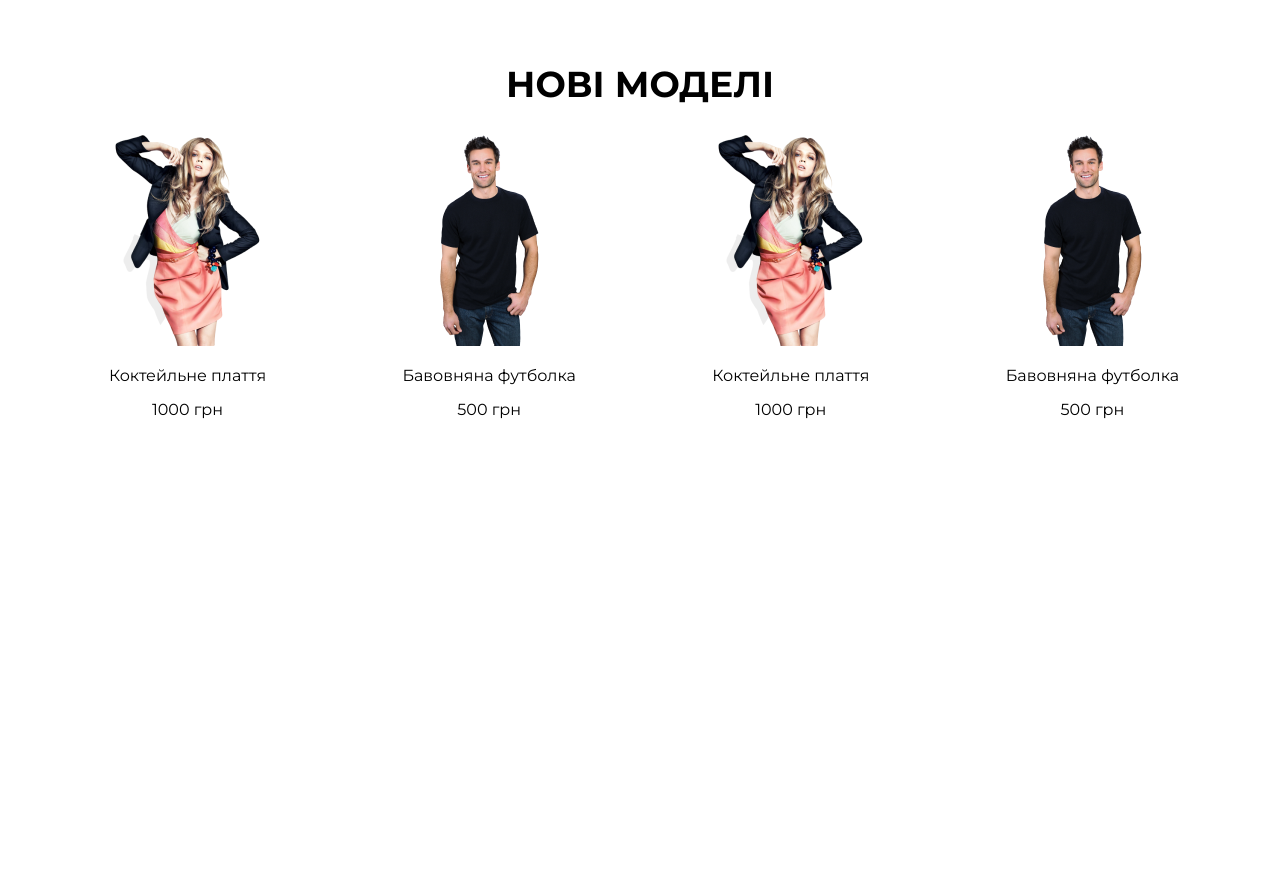
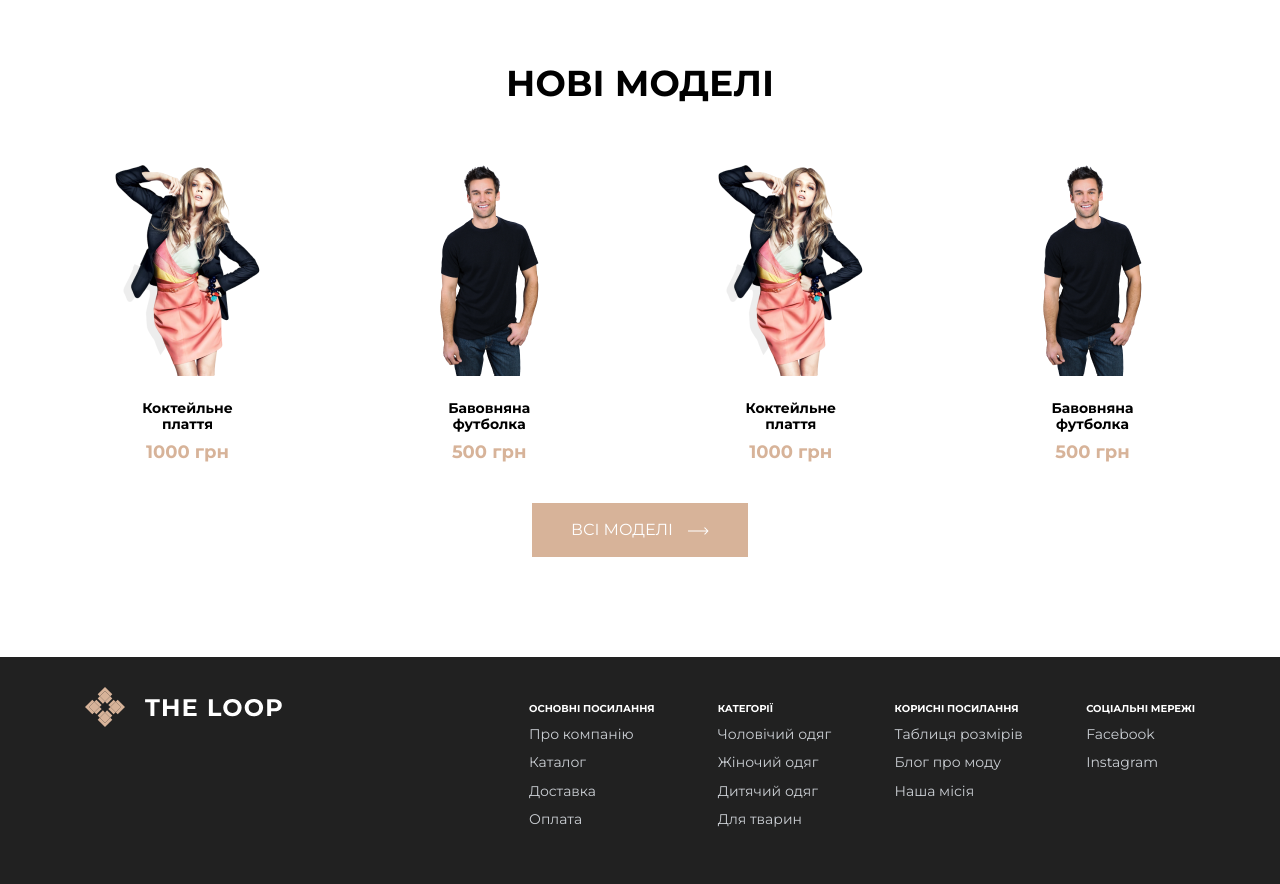
Before and after one commit to misshatsker/-The-Loop-shop-project, a plain HTML site: page index.html in a window 1280 px wide. Shown: the part 1220-2104 px from the top of the page. Before the commit the page ends 1755 px from the top, so only its background shows below. Drawn offline with nearby package versions, Linux system fonts and the light colour scheme.

Commit message:
Add footer

```diff
--- a/css/style.css
+++ b/css/style.css
@@ -55,8 +55,8 @@ body {
 
 .cart {
   background-image: url(../img/Vector.svg);
-  padding-left: 45px;
-  padding-right: 30px;
+  padding-left: 40px;
+  padding-right: 0px;
   display: block;
   height: 26.28px;
   background-repeat: no-repeat;
@@ -104,6 +104,11 @@ body {
   position: relative;
 }
 
+.box-image {
+  width: 100%;
+  max-width: 556px;
+}
+
 .box-price {
   position: absolute;
   right: 0;
@@ -133,6 +138,7 @@ body {
 .notice-title {
   font-size: 30px;
   text-transform: uppercase;
+  font-weight: 400;
 }
 
 .notice-title span {
@@ -197,4 +203,72 @@ body {
   display: flex;
   justify-content: space-between;
   text-align: center;
+  margin-top: 60px;
+  margin-bottom: 40px;
 }
+
+.product-title {
+  font-size: 14px;
+  font-weight: 600;
+  margin-top: 20px;
+  margin-bottom: 0;
+}
+
+.product-price {
+  color: #D7B399;
+  font-size: 18px;
+  font-weight: 700;
+  margin-top: 10px;
+  margin-bottom: 0;
+}
+
+.btn-center {
+  display: block;
+  text-align: center;
+  max-width: 160px;
+  margin: 0 auto;
+}
+
+.btn-center-span {
+  margin-right: 15px;
+}
+
+.footer {
+  display: flex;
+  justify-content: space-between;
+  padding: 30px 0;
+}
+
+.footer-logo {
+  flex: 0 0 40%;
+}
+
+.footer-nav {
+  display: flex;
+  flex: 0 0 60%;
+  justify-content: space-between;
+  color: white;
+}
+
+.footer-list {
+  list-style: none;
+  padding-left: 0;
+}
+
+.footer-list-title {
+  font-size: 10px;
+  font-weight: 700;
+  text-transform: uppercase;
+
+}
+
+.footer-list-item {
+  margin-bottom: 10px;
+}
+
+.footer-list-link {
+  color: #CBCFD4;
+  text-decoration: none;
+  font-size: 14px;
+  font-weight: 400;
+}
--- a/index.html
+++ b/index.html
@@ -17,14 +17,14 @@
         <div class="wrapper">
             <header class="header">
                 <nav>
-                    <ul class="nav">
+                    <ul class="nav nav-info">
                         <li class="nav-item"><a class="nav-link" href="">Для чоловіків</a></li>
                         <li class="nav-item"><a class="nav-link" href="">Для жінок</a></li>
                         <li class="nav-item"><a class="nav-link" href="">Для дітей</a></li>
                     </ul>
                 </nav>
                 <img src="img/logo.svg" alt="logo">
-                <ul class="nav">
+                <ul class="nav nav-info">
                     <li class="nav-item"><a class="nav-link" href="">Оплата</a></li>
                     <li class="nav-item"><a class="nav-link" href="">Доставка</a></li>
                 </ul>
@@ -80,26 +80,65 @@
             <div class="product">
                 <div class="product-item">
                     <img class="image-product" src="/img/dress.png" alt="dress">
-                    <p class="product-title">Коктейльне плаття</p>
+                    <p class="product-title">Коктейльне <br>плаття</p>
                     <p class="product-price">1000 грн</p>
                 </div>
                 <div class="product-item">
                     <img class="image-product" src="/img/t-shirt.png" alt="t-shirt">
-                    <p class="product-title">Бавовняна футболка</p>
+                    <p class="product-title">Бавовняна <br>футболка</p>
                     <p class="product-price">500 грн</p>
                 </div>
                 <div class="product-item">
                     <img class="image-product" src="/img/dress.png" alt="dress">
-                    <p class="product-title">Коктейльне плаття</p>
+                    <p class="product-title">Коктейльне <br>плаття</p>
                     <p class="product-price">1000 грн</p>
                 </div>
                 <div class="product-item">
                     <img class="image-product" src="/img/t-shirt.png" alt="t-shirt">
-                    <p class="product-title">Бавовняна футболка</p>
+                    <p class="product-title">Бавовняна <br>футболка</p>
                     <p class="product-price">500 грн</p>
                 </div>
                 </div>
+                <a class="button btn-center" href=""><span class="btn-center-span">Всі моделі</span><img src="/img/Arrow.svg" alt="Arrow"></a>
             </div>
+    </div>
+    <div class="page-dark">
+        <div class="wrapper">
+            <footer class="footer">
+                <div class="footer-logo">
+                    <img src="./img/logofooter.svg" alt="logo">
+                </div>
+                <div class="footer-nav">
+                    <ul class="footer-list">
+                        <li class="footer-list-item footer-list-title">Основні посилання</li>
+                        <li class="footer-list-item"><a class="footer-list-link" href="">Про компанію</a></li>
+                        <li class="footer-list-item"><a class="footer-list-link" href="">Каталог</a></li>
+                        <li class="footer-list-item"><a class="footer-list-link" href="">Доставка</a></li>
+                        <li class="footer-list-item"><a class="footer-list-link" href="">Оплата</a></li>
+                    </ul>
+
+                    <ul class="footer-list">
+                        <li class="footer-list-item footer-list-title">Категорії</li>
+                        <li class="footer-list-item"><a class="footer-list-link" href="">Чоловічий одяг</a></li>
+                        <li class="footer-list-item"><a class="footer-list-link" href="">Жіночий одяг</a></li>
+                        <li class="footer-list-item"><a class="footer-list-link" href="">Дитячий одяг</a></li>
+                        <li class="footer-list-item"><a class="footer-list-link" href="">Для тварин</a></li>
+                    </ul>
+
+                    <ul class="footer-list">
+                        <li class="footer-list-item footer-list-title">Корисні посилання</li>
+                        <li class="footer-list-item"><a class="footer-list-link" href="">Таблиця розмірів</a></li>
+                        <li class="footer-list-item"><a class="footer-list-link" href="">Блог про моду</a></li>
+                        <li class="footer-list-item"><a class="footer-list-link" href="">Наша місія</a></li>
+                    </ul>
+
+                    <ul class="footer-list">
+                        <li class="footer-list-item footer-list-title">Соціальні мережі</li>
+                        <li class="footer-list-item"><a class="footer-list-link" href="">Facebook</a></li>
+                        <li class="footer-list-item"><a class="footer-list-link" href="">Instagram</a></li>
+                    </ul>
+                </div>
+            </footer>
         </div>
     </div>
 
```
Also changed, not shown: img/logofooter.svg (added).
